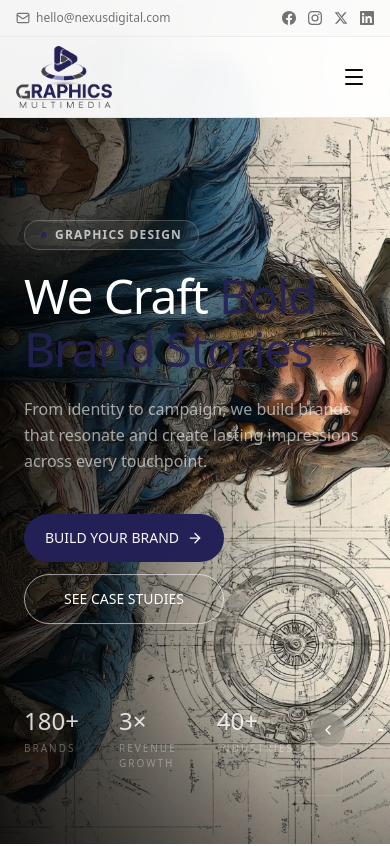
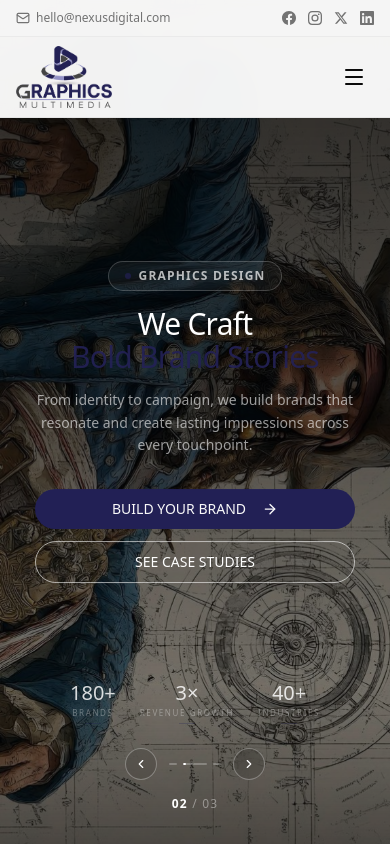
Before and after one commit to gmitsolution3/graphics-multimedia, a Next.js app: page / in a window 390 px wide. Shown: the top 846 px of the page. Built offline with nearby package versions, Linux system fonts and the light colour scheme.

Commit message:
fixed responsive issue

```diff
--- a/app/globals.css
+++ b/app/globals.css
@@ -126,3 +126,7 @@
     @apply bg-background text-foreground;
   }
 }
+
+body {
+  scroll-behavior: smooth;
+}
--- a/components/Hero.tsx
+++ b/components/Hero.tsx
@@ -3,7 +3,7 @@
 import { Button } from "@/components/ui/button";
 import { ArrowRight, ChevronLeft, ChevronRight } from "lucide-react";
 import Image from "next/image";
-import { useRef, useState } from "react";
+import { useRef, useState, useEffect } from "react";
 import { Swiper, SwiperSlide } from "swiper/react";
 import { Autoplay, EffectFade } from "swiper/modules";
 import type { Swiper as SwiperType } from "swiper";
@@ -66,6 +66,19 @@ export default function Hero() {
   const swiperRef = useRef<SwiperType | null>(null);
   const [activeIndex, setActiveIndex] = useState(0);
   const [animKey, setAnimKey] = useState(0);
+  const [isMobile, setIsMobile] = useState(false);
+
+  // Check if mobile on mount and resize
+  useEffect(() => {
+    const checkMobile = () => {
+      setIsMobile(window.innerWidth < 768);
+    };
+
+    checkMobile();
+    window.addEventListener('resize', checkMobile);
+
+    return () => window.removeEventListener('resize', checkMobile);
+  }, []);
 
   return (
     <>
@@ -138,15 +151,17 @@ export default function Hero() {
           ))}
         </Swiper>
 
-        {/* Dark overlay - more subtle gradient */}
+        {/* Dark overlay - adjusted for mobile */}
         <div
           className="absolute inset-0 z-10"
           style={{
-            background:
-              "linear-gradient(to right, rgba(0,0,0,0.85) 0%, rgba(0,0,0,0.45) 40%, rgba(0,0,0,0.1) 70%, rgba(0,0,0,0) 100%)",
+            background: isMobile
+              ? "linear-gradient(to bottom, rgba(0,0,0,0.85) 0%, rgba(0,0,0,0.65) 50%, rgba(0,0,0,0.45) 100%)"
+              : "linear-gradient(to right, rgba(0,0,0,0.85) 0%, rgba(0,0,0,0.45) 40%, rgba(0,0,0,0.1) 70%, rgba(0,0,0,0) 100%)",
           }}
         />
-        {/* Bottom vignette - more subtle */}
+
+        {/* Bottom vignette */}
         <div
           className="absolute bottom-0 left-0 right-0 h-40 z-10"
           style={{
@@ -155,28 +170,27 @@ export default function Hero() {
           }}
         />
 
-        {/* Left text content */}
+        {/* Left text content - centered on mobile */}
         <div className="absolute inset-0 z-20 flex items-center">
           <div className="container mx-auto px-6 lg:px-16">
-            <div className="max-w-xl" key={animKey}>
-              {/* Tag - minimal style with primary color */}
-
-              <div className="a-tag mb-5">
+            <div className={`${isMobile ? 'text-center w-full' : 'max-w-xl'}`} key={animKey}>
+              {/* Tag */}
+              <div className={`a-tag mb-4 md:mb-5 ${isMobile ? 'flex justify-center' : ''}`}>
                 <span className="inline-flex items-center gap-2 text-xs font-semibold tracking-widest uppercase text-white/70 border border-white/20 bg-white/5 backdrop-blur-sm rounded-full px-4 py-1.5">
                   <span className="w-1.5 h-1.5 rounded-full bg-primary/70" />
                   {slides[activeIndex].tag}
                 </span>
               </div>
 
-              {/* Headline - light font weight */}
-              <h1 className="a-head text-5xl lg:text-6xl font-light text-white leading-[1.1] tracking-tight mb-5">
+              {/* Headline - smaller on mobile */}
+              <h1 className={`a-head ${isMobile ? 'text-3xl sm:text-4xl' : 'text-5xl lg:text-6xl'} font-light text-white leading-[1.1] tracking-tight mb-4 md:mb-5`}>
                 {slides[activeIndex].headline
                   .split(slides[activeIndex].highlight)
                   .map((part, i, arr) => (
                     <span key={i}>
                       {part}
                       {i < arr.length - 1 && (
-                        <span className="text-primary/90 font-normal">
+                        <span className="text-primary/90 font-normal block sm:inline">
                           {slides[activeIndex].highlight}
                         </span>
                       )}
@@ -184,20 +198,20 @@ export default function Hero() {
                   ))}
               </h1>
 
-              {/* Body - subtle opacity */}
-              <p className="a-body text-white/60 text-base leading-relaxed mb-10 max-w-sm">
+              {/* Body */}
+              <p className={`a-body text-white/60 text-sm md:text-base leading-relaxed mb-8 md:mb-10 ${isMobile ? 'max-w-md mx-auto' : 'max-w-sm'}`}>
                 {slides[activeIndex].body}
               </p>
 
-              {/* CTAs - minimal button styling */}
-              <div className="a-cta flex flex-col sm:flex-row gap-3">
-                <Button className="py-6 w-50 uppercase">
+              {/* CTAs - stacked on mobile */}
+              <div className={`a-cta flex ${isMobile ? 'flex-col items-center gap-3' : 'flex-col sm:flex-row gap-3'}`}>
+                <Button className={`py-5 md:py-6 ${isMobile ? 'w-full max-w-xs' : 'w-50'} uppercase`}>
                   {slides[activeIndex].cta}
-                  <ArrowRight className="ml-0 w-4 h-4" />
+                  <ArrowRight className="ml-2 w-4 h-4" />
                 </Button>
                 <Button
                   variant="outline"
-                  className="py-6 w-50 uppercase border-white/60 bg-transparent text-white"
+                  className={`py-5 md:py-6 ${isMobile ? 'w-full max-w-xs' : 'w-50'} uppercase border-white/60 bg-transparent text-white`}
                 >
                   {slides[activeIndex].ctaSecondary}
                 </Button>
@@ -206,11 +220,13 @@ export default function Hero() {
           </div>
         </div>
 
-        {/* Bottom bar */}
-        <div className="absolute bottom-16 left-0 right-0 z-20">
+        {/* Bottom bar - restructured for mobile */}
+        <div className="absolute bottom-8 md:bottom-16 left-0 right-0 z-20">
           <div className="container mx-auto px-6 lg:px-16">
+            {!isMobile ? (
+              // Desktop layout
               <div className="flex items-end justify-between gap-4">
-              {/* Stats - minimal styling */}
+                {/* Stats */}
                 <div
                   key={`stats-${animKey}`}
                   className="a-stats flex gap-10"
@@ -223,15 +239,13 @@ export default function Hero() {
                       <p className="text-white/40 text-[10px] tracking-[0.2em] uppercase mt-2 group-hover:text-white/60 transition-colors">
                         {stat.label}
                       </p>
-                    {/* Subtle accent line */}
                       <div className="w-6 h-px bg-primary/30 mt-2 group-hover:w-8 transition-all duration-300"></div>
                     </div>
                   ))}
                 </div>
 
-              {/* Controls - refined */}
+                {/* Controls */}
                 <div className="flex flex-col items-end gap-4">
-                {/* Prev / Next + counter */}
                   <div className="flex items-center gap-3">
                     <button
                       onClick={() => swiperRef.current?.slidePrev()}
@@ -241,14 +255,11 @@ export default function Hero() {
                       <ChevronLeft className="w-4 h-4" />
                     </button>
 
-                  {/* Slide dots */}
                     <div className="flex items-center gap-2">
                       {slides.map((_, i) => (
                         <button
                           key={i}
-                        onClick={() =>
-                          swiperRef.current?.slideToLoop(i)
-                        }
+                          onClick={() => swiperRef.current?.slideToLoop(i)}
                           aria-label={`Slide ${i + 1}`}
                           className="relative h-0.5 rounded-full overflow-hidden transition-all duration-300 bg-white/25"
                           style={{
@@ -274,6 +285,77 @@ export default function Hero() {
                     </button>
                   </div>
 
+                  <p className="text-white/40 text-xs tabular-nums tracking-widest">
+                    <span className="text-white font-semibold">
+                      {String(activeIndex + 1).padStart(2, "0")}
+                    </span>
+                    {" / "}
+                    {String(slides.length).padStart(2, "0")}
+                  </p>
+                </div>
+              </div>
+            ) : (
+              // Mobile layout - centered controls
+              <div className="flex flex-col items-center gap-4">
+                {/* Stats - horizontal scroll on mobile */}
+                <div
+                  key={`stats-${animKey}`}
+                  className="a-stats flex justify-center gap-6 md:gap-10 w-full overflow-x-auto pb-2 scrollbar-hide"
+                  style={{ scrollbarWidth: 'none', msOverflowStyle: 'none' }}
+                >
+                  {slides[activeIndex].stats.map((stat) => (
+                    <div key={stat.label} className="group flex-shrink-0 text-center">
+                      <p className="text-white text-xl md:text-2xl font-light leading-none">
+                        {stat.value}
+                      </p>
+                      <p className="text-white/40 text-[8px] md:text-[10px] tracking-[0.2em] uppercase mt-1 md:mt-2">
+                        {stat.label}
+                      </p>
+                      <div className="w-4 md:w-6 h-px bg-primary/30 mx-auto mt-1 md:mt-2"></div>
+                    </div>
+                  ))}
+                </div>
+
+                {/* Mobile controls - simplified */}
+                <div className="flex items-center gap-3">
+                  <button
+                    onClick={() => swiperRef.current?.slidePrev()}
+                    aria-label="Previous slide"
+                    className="w-8 h-8 rounded-full border border-white/30 bg-black/10 backdrop-blur-sm flex items-center justify-center text-white hover:bg-white/25 transition-colors"
+                  >
+                    <ChevronLeft className="w-3.5 h-3.5" />
+                  </button>
+
+                  <div className="flex items-center gap-1.5">
+                    {slides.map((_, i) => (
+                      <button
+                        key={i}
+                        onClick={() => swiperRef.current?.slideToLoop(i)}
+                        aria-label={`Slide ${i + 1}`}
+                        className="relative h-0.5 rounded-full overflow-hidden transition-all duration-300 bg-white/25"
+                        style={{
+                          width: i === activeIndex ? "24px" : "8px",
+                        }}
+                      >
+                        {i === activeIndex && (
+                          <span
+                            key={animKey}
+                            className="a-ticker absolute inset-y-0 left-0 bg-white rounded-full"
+                          />
+                        )}
+                      </button>
+                    ))}
+                  </div>
+
+                  <button
+                    onClick={() => swiperRef.current?.slideNext()}
+                    aria-label="Next slide"
+                    className="w-8 h-8 rounded-full border border-white/30 bg-black/10 backdrop-blur-sm flex items-center justify-center text-white hover:bg-white/25 transition-colors"
+                  >
+                    <ChevronRight className="w-3.5 h-3.5" />
+                  </button>
+                </div>
+
                 {/* Slide counter */}
                 <p className="text-white/40 text-xs tabular-nums tracking-widest">
                   <span className="text-white font-semibold">
@@ -283,13 +365,17 @@ export default function Hero() {
                   {String(slides.length).padStart(2, "0")}
                 </p>
               </div>
-            </div>
+            )}
           </div>
         </div>
 
-        {/* Corner accents */}
+        {/* Corner accents - hidden on mobile */}
+        {!isMobile && (
+          <>
             <div className="absolute top-12 left-12 w-12 h-12 border-l border-t border-white/10 z-20"></div>
             <div className="absolute bottom-12 right-12 w-12 h-12 border-r border-b border-white/10 z-20"></div>
+          </>
+        )}
       </section>
     </>
   );
--- a/components/Testimonials.tsx
+++ b/components/Testimonials.tsx
@@ -1,6 +1,6 @@
 "use client";
 
-import { useState } from "react";
+import { useState, useEffect } from "react";
 import Image from "next/image";
 import { ChevronLeft, ChevronRight } from "lucide-react";
 import ClientImg from "@/assets/client.png";
@@ -31,6 +31,19 @@ const testimonials = [
 
 export default function Testimonials() {
   const [currentIndex, setCurrentIndex] = useState(0);
+  const [isMobile, setIsMobile] = useState(false);
+
+  // Check if mobile on mount and resize
+  useEffect(() => {
+    const checkMobile = () => {
+      setIsMobile(window.innerWidth < 768);
+    };
+
+    checkMobile();
+    window.addEventListener('resize', checkMobile);
+
+    return () => window.removeEventListener('resize', checkMobile);
+  }, []);
 
   const nextTestimonial = () => {
     setCurrentIndex((prev) => (prev + 1) % testimonials.length);
@@ -44,17 +57,17 @@ export default function Testimonials() {
   };
 
   return (
-    <section id="testimonials" className="py-20 lg:py-28 bg-card">
-      <div className="container mx-auto px-4">
+    <section id="testimonials" className="py-16 md:py-20 lg:py-28 bg-card">
+      <div className="container mx-auto px-4 md:px-6">
         {/* Minimal Section Header */}
-        <div className="max-w-3xl mx-auto mb-16 lg:mb-20 text-center">
+        <div className="max-w-3xl mx-auto mb-12 md:mb-16 lg:mb-20 text-center">
           <div className="inline-block">
-            <div className="w-12 h-0.5 bg-primary mx-auto mb-6"></div>
+            <div className="w-10 md:w-12 h-0.5 bg-primary mx-auto mb-4 md:mb-6"></div>
           </div>
-          <h2 className="text-3xl lg:text-4xl font-light tracking-tight mb-5">
+          <h2 className="text-2xl md:text-3xl lg:text-4xl font-light tracking-tight mb-3 md:mb-5 px-4">
             Client perspectives
           </h2>
-          <p className="text-base lg:text-lg max-w-2xl mx-auto leading-relaxed opacity-60">
+          <p className="text-sm md:text-base lg:text-lg max-w-2xl mx-auto leading-relaxed opacity-60 px-4">
             Real results from real partnerships.
           </p>
         </div>
@@ -62,61 +75,64 @@ export default function Testimonials() {
         {/* Testimonial */}
         <div className="max-w-3xl mx-auto">
           <div className="relative group">
-            {/* Quote mark - minimal */}
-            <div className="absolute -top-8 -left-8 text-8xl font-light opacity-10 select-none">
+            {/* Quote marks - adjusted for mobile */}
+            <div className={`absolute ${isMobile ? '-top-4 -left-2 text-6xl' : '-top-8 -left-8 text-8xl'} font-light opacity-10 select-none`}>
               "
             </div>
 
             {/* Testimonial content */}
-            <div className="text-center px-4">
-              <p className="text-xl lg:text-2xl font-light leading-relaxed opacity-80 mb-10">
+            <div className="text-center px-2 md:px-4">
+              <p className={`${isMobile ? 'text-lg' : 'text-xl lg:text-2xl'} font-light leading-relaxed opacity-80 mb-6 md:mb-10 px-2 md:px-0`}>
                 {testimonials[currentIndex].quote}
               </p>
 
-              <div className="flex items-center justify-center gap-5">
-                <div className="w-14 h-14 relative overflow-hidden rounded-full">
+              {/* Author section - adjusted for mobile */}
+              <div className={`flex items-center ${isMobile ? 'flex-col gap-3' : 'justify-center gap-5'}`}>
+                <div className={`${isMobile ? 'w-16 h-16' : 'w-14 h-14'} relative overflow-hidden rounded-full`}>
                   <Image
                     src={testimonials[currentIndex].image}
                     alt={testimonials[currentIndex].author}
-                    width={56}
-                    height={56}
+                    width={isMobile ? 64 : 56}
+                    height={isMobile ? 64 : 56}
                     className="object-cover w-full h-full"
                   />
                 </div>
-                <div className="text-left">
-                  <p className="font-medium tracking-tight">
+                <div className={`${isMobile ? 'text-center' : 'text-left'}`}>
+                  <p className="font-medium tracking-tight text-sm md:text-base">
                     {testimonials[currentIndex].author}
                   </p>
                   <p className="text-xs opacity-50 mt-1 tracking-wide">
                     {testimonials[currentIndex].role}
                   </p>
-                  {/* Subtle accent line */}
-                  <div className="w-8 h-px bg-primary/30 mt-2"></div>
+                  {/* Subtle accent line - centered on mobile */}
+                  <div className={`${isMobile ? 'mx-auto' : ''} w-8 h-px bg-primary/30 mt-2`}></div>
                 </div>
               </div>
             </div>
 
-            {/* Quote mark - bottom right */}
-            <div className="absolute -bottom-8 -right-8 text-8xl font-light opacity-10 select-none rotate-180">
+            {/* Quote mark - bottom right - adjusted for mobile */}
+            <div className={`absolute ${isMobile ? '-bottom-4 -right-2 text-6xl' : '-bottom-8 -right-8 text-8xl'} font-light opacity-10 select-none rotate-180`}>
               "
             </div>
           </div>
 
-          {/* Navigation - Minimal styling */}
-          <div className="flex items-center justify-between mt-16 pt-8 border-t border-border/50">
-            {/* Previous */}
+          {/* Navigation - Responsive layout with buttons on same line for mobile */}
+          <div className="flex items-center justify-between mt-12 md:mt-16 pt-6 md:pt-8 border-t border-border/50">
+            {/* Previous Button - always visible */}
             <button
               onClick={prevTestimonial}
-              className="flex items-center gap-2 text-sm opacity-40 hover:opacity-70 transition-opacity group"
+              className={`flex items-center justify-center transition-all ${
+                isMobile
+                  ? 'w-10 h-10 rounded-full border border-border/30 hover:bg-primary/5'
+                  : 'gap-2 text-sm opacity-40 hover:opacity-70 group'
+              }`}
               aria-label="Previous testimonial"
             >
-              <ChevronLeft className="w-4 h-4 group-hover:-translate-x-1 transition-transform" />
-              <span className="text-xs tracking-wider uppercase">
-                Previous
-              </span>
+              <ChevronLeft className={`${isMobile ? 'w-5 h-5 opacity-60' : 'w-4 h-4 group-hover:-translate-x-1 transition-transform'}`} />
+              {!isMobile && <span className="text-xs tracking-wider uppercase">Previous</span>}
             </button>
 
-            {/* Dots - Minimal lines instead of circles */}
+            {/* Dots - centered */}
             <div className="flex items-center gap-1">
               {testimonials.map((_, index) => (
                 <button
@@ -124,7 +140,9 @@ export default function Testimonials() {
                   onClick={() => setCurrentIndex(index)}
                   className="relative h-px overflow-hidden transition-all duration-300 bg-border"
                   style={{
-                    width: index === currentIndex ? "32px" : "12px",
+                    width: isMobile
+                      ? (index === currentIndex ? "40px" : "16px")
+                      : (index === currentIndex ? "32px" : "12px"),
                   }}
                   aria-label={`Go to testimonial ${index + 1}`}
                 >
@@ -135,23 +153,34 @@ export default function Testimonials() {
               ))}
             </div>
 
-            {/* Next */}
+            {/* Next Button - always visible */}
             <button
               onClick={nextTestimonial}
-              className="flex items-center gap-2 text-sm opacity-40 hover:opacity-70 transition-opacity group"
+              className={`flex items-center justify-center transition-all ${
+                isMobile
+                  ? 'w-10 h-10 rounded-full border border-border/30 hover:bg-primary/5'
+                  : 'gap-2 text-sm opacity-40 hover:opacity-70 group'
+              }`}
               aria-label="Next testimonial"
             >
-              <span className="text-xs tracking-wider uppercase">
-                Next
-              </span>
-              <ChevronRight className="w-4 h-4 group-hover:translate-x-1 transition-transform" />
+              {!isMobile && <span className="text-xs tracking-wider uppercase">Next</span>}
+              <ChevronRight className={`${isMobile ? 'w-5 h-5 opacity-60' : 'w-4 h-4 group-hover:translate-x-1 transition-transform'}`} />
             </button>
           </div>
+
+          {/* Mobile swipe hint - optional */}
+          {isMobile && (
+            <div className="flex justify-center mt-4">
+              <span className="text-[10px] tracking-widest uppercase opacity-30">
+                Swipe or tap dots
+              </span>
+            </div>
+          )}
         </div>
 
         {/* Bottom accent */}
-        <div className="text-center mt-16">
-          <span className="text-xs tracking-[0.3em] uppercase opacity-40">
+        <div className="text-center mt-12 md:mt-16">
+          <span className="text-[10px] md:text-xs tracking-[0.2em] md:tracking-[0.3em] uppercase opacity-40">
             Trusted by industry leaders
           </span>
         </div>
```
Lines whose indentation alone changed are shown as unchanged.
